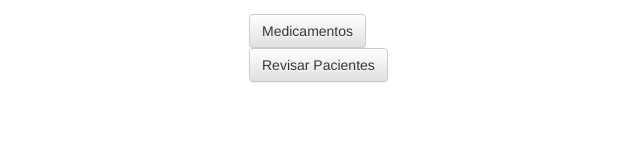
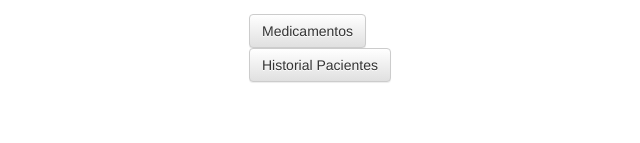
Before and after one commit to kallukeo/veterinaria-margarita, a plain HTML site: page index.html in a window 1280 px wide. Shown: the part 395-538 px from the top of the page, 601-1241 px from the left. Drawn offline with nearby package versions, Linux system fonts and the light colour scheme.

Commit message:
afinando detalles

```diff
--- a/index.html
+++ b/index.html
@@ -54,7 +54,7 @@
             <div class="col-md-4">
             </div>
             <div class="col-md-4">
-                <a class="btn btn-default" href="historial_pacientes.html" role="button">Revisar Pacientes </a>
+                <a class="btn btn-default" href="historial_pacientes.html" role="button">Historial Pacientes </a>
 
             </div>
         </div>
```
